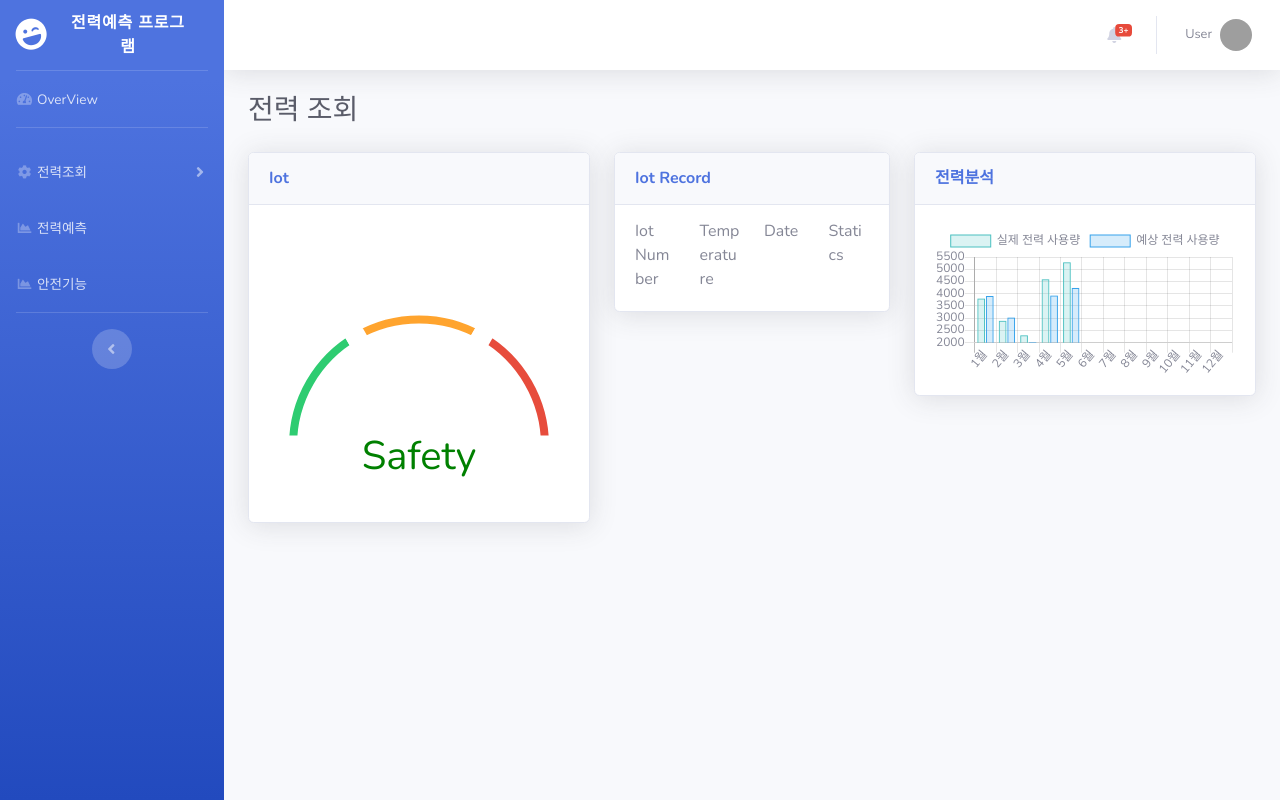
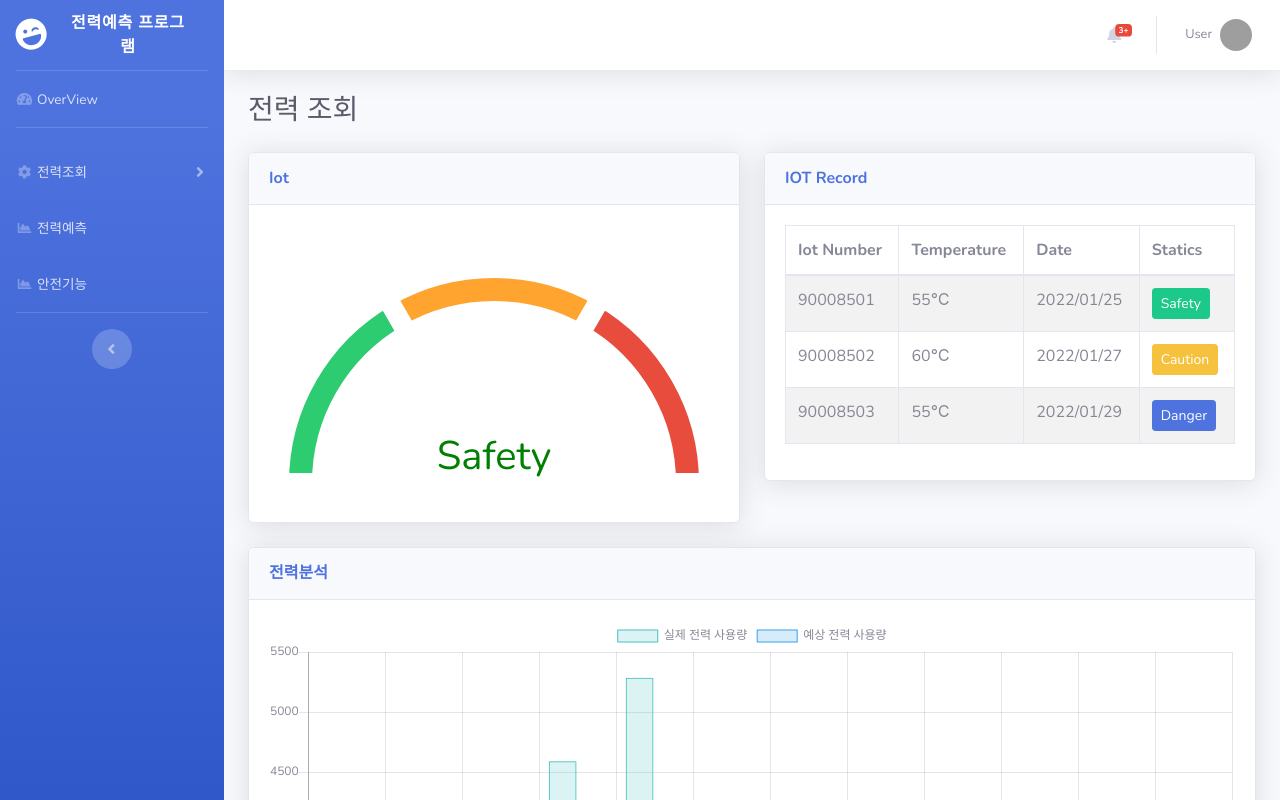
Before and after one commit to TeamJCIM/TeamJCIM_Frontend, a React (Create React App) app: page /safety in a window 1280 px wide. Shown: the top 800 px of the page. Built offline with nearby package versions, Linux system fonts and the light colour scheme; grey boxes are pictures that could not be loaded.

Commit message:
Add Iot Record component

```diff
--- a/src/components/Cards/IotRecord/index.js
+++ b/src/components/Cards/IotRecord/index.js
@@ -1,6 +1,8 @@
 import React, { Component } from 'react';
 
 import CardBasic from '../Basic';
+import { Table } from 'react-bootstrap';
+import { Button } from 'bootstrap';
 
 class IotRecord extends Component {
     constructor(props) {
@@ -24,25 +26,49 @@ class IotRecord extends Component {
 
     render() {
         return (
-            <CardBasic  title="Iot Record">
-                <div className='row'>
-                    <div className='col-3 card-subtitle'>
-                        Iot Number
-                    </div>
-
-                    <div className='col-3 card-subtitle'>
-                        Temperature
-                    </div>
-
-                    <div className='col-3 card-subtitle'>
-                        Date
-                    </div>
-
-                    <div className='col-3 card-subtitle'>
-                        Statics
-                    </div>
-
-                </div>
+            <CardBasic  title="IOT Record">
+                <Table striped bordered hover>
+                    <thead>
+                        <tr>
+                            <th>Iot Number</th>
+                            <th>Temperature</th>
+                            <th>Date</th>
+                            <th>Statics</th>
+                        </tr>
+                    </thead>
+                    <tbody>
+                        <tr>
+                            <td>90008501</td>
+                            <td>55℃</td>
+                            <td>2022/01/25</td>
+                            <td>
+                                <button type="button" class="btn btn-success btn-sm">
+                                    Safety
+                                </button>
+                            </td>
+                        </tr>
+                        <tr>
+                            <td>90008502</td>
+                            <td>60℃</td>
+                            <td>2022/01/27</td>
+                            <td>
+                                <button type="button" class="btn btn-warning btn-sm">
+                                    Caution
+                                </button>
+                            </td>
+                        </tr>
+                        <tr>
+                            <td>90008503</td>
+                            <td>55℃</td>
+                            <td>2022/01/29</td>
+                            <td>
+                                <button type="button" class="btn btn-primary btn-sm">
+                                    Danger
+                                </button>
+                            </td>
+                        </tr>
+                    </tbody>
+                </Table>
 
             </CardBasic>
         );
--- a/src/components/Charts/Donut/index.js
+++ b/src/components/Charts/Donut/index.js
@@ -13,16 +13,14 @@ class ChartDonut extends Component {
         new Chart(myPieChart, {
             type: 'doughnut',
             data: {
-                labels: ["Red", "Orange", "Green"],
+                labels: ["Safety", "Caution", "Danger"],
                 datasets: [{
-                    data: [30, 30, 30],
+                    data: [1, 1, 1],
                     backgroundColor: [
                         'rgba(46, 204, 113, 1)',
                         'rgba(255, 164, 46, 1)',
                         'rgba(231, 76, 60, 1)',
                         ],
-                    hoverBackgroundColor: ['#2e59d9', '#17a673', '#2c9faf'],
-                    hoverBorderColor: "rgba(234, 236, 244, 1)",
                     borderWidth: 20,
                 }],
             },
```
Also changed, not shown: package.json (+101 -8 lines), 1 other file (tests, documents, lock files or other folders).
